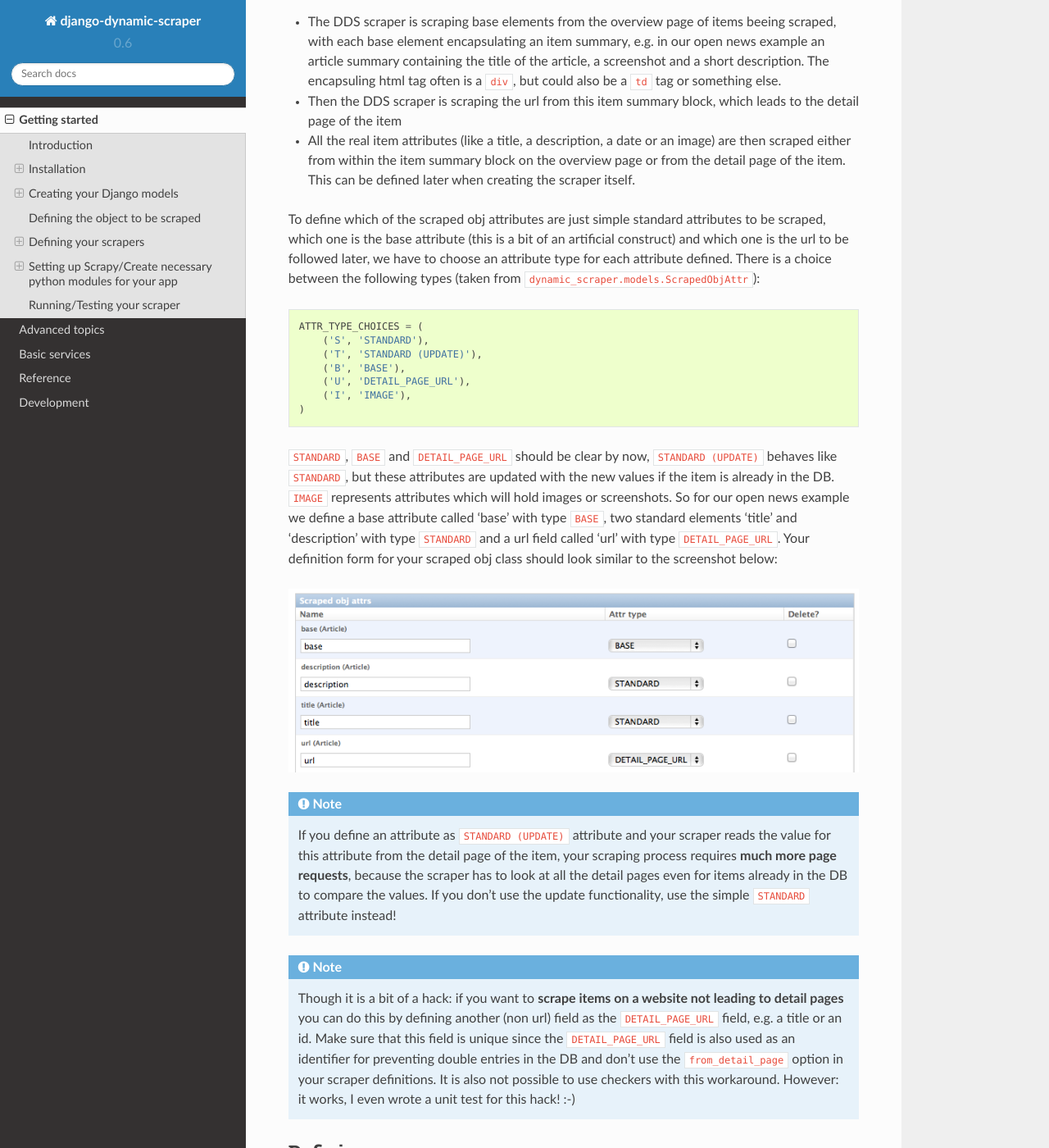
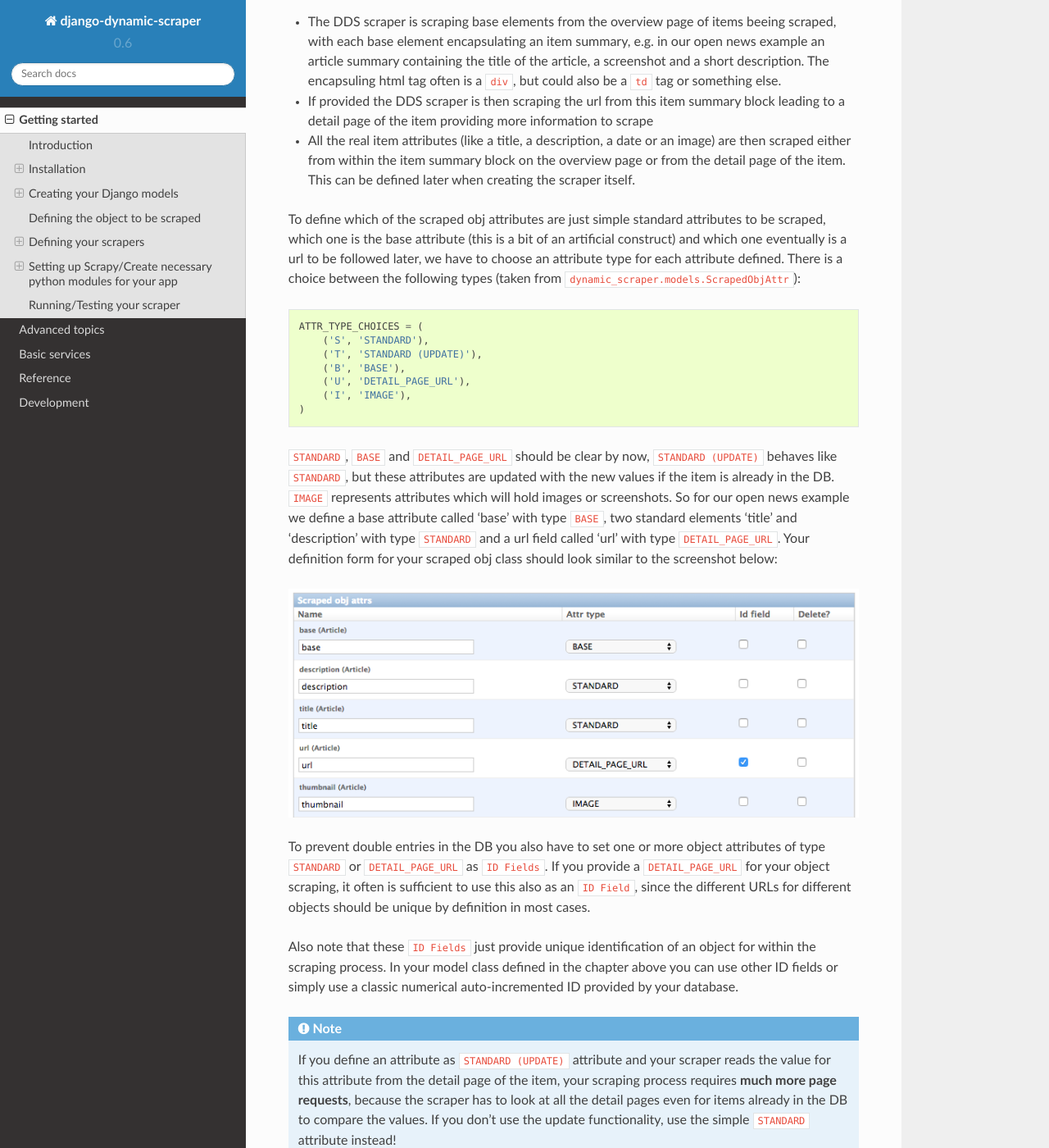
Before and after one commit to dev02019/django-dynamic-scraper, a Sphinx documentation site: the page built from docs/getting_started.rst, in a window 1280 px wide and 1400 px high, scrolled down 5822 px. Shown: the whole window at 82% size. Built offline with Sphinx 7.4.7 and the Read the Docs theme 2.0.0, drawn with Linux system fonts in a browser that asks for light colours.

Commit message:
Updated doc section with infos on ID field definition in Django admin for scraped object classes

```diff
--- a/docs/getting_started.rst
+++ b/docs/getting_started.rst
@@ -246,13 +246,14 @@ is scraping items, the **general workflow of the scraping process** is as follow
   element encapsulating an item summary, e.g. in our open news example an article summary containing the
   title of the article, a screenshot and a short description. The encapsuling html tag often is a ``div``,
   but could also be a ``td`` tag or something else.
-* Then the DDS scraper is scraping the url from this item summary block, which leads to the detail page of the item
+* If provided the DDS scraper is then scraping the url from this item summary block leading to a detail page of the
+  item providing more information to scrape
 * All the real item attributes (like a title, a description, a date or an image) are then scraped either from
   within the item summary block on the overview page or from the detail page of the item. This can be defined later
   when creating the scraper itself.
 
 To define which of the scraped obj attributes are just simple standard attributes to be scraped, which one
-is the base attribute (this is a bit of an artificial construct) and which one is the url to be followed
+is the base attribute (this is a bit of an artificial construct) and which one eventually is a url to be followed
 later, we have to choose an attribute type for each attribute defined. There is a choice between the following
 types (taken from ``dynamic_scraper.models.ScrapedObjAttr``)::
 
@@ -273,19 +274,21 @@ should look similar to the screenshot below:
 
 .. image:: images/screenshot_django-admin_add_scraped_obj_class.png
 
+To prevent double entries in the DB you also have to set one or more object attributes of type ``STANDARD`` or
+``DETAIL_PAGE_URL`` as ``ID Fields``. If you provide a ``DETAIL_PAGE_URL`` for your object scraping, it often is
+sufficient to use this also as an ``ID Field``, since the different URLs for different objects should be unique by
+definition in most cases.
+
+Also note that these ``ID Fields`` just provide unique identification of an object for within the scraping process. In your
+model class defined in the chapter above you can use other ID fields or simply use a classic numerical auto-incremented
+ID provided by your database.
+
 .. note::
    If you define an attribute as ``STANDARD (UPDATE)`` attribute and your scraper reads the value for this attribute from the detail page
    of the item, your scraping process requires **much more page requests**, because the scraper has to look at all the detail pages
    even for items already in the DB to compare the values. If you don't use the update functionality, use the simple ``STANDARD``
    attribute instead!
 
-
-.. note::
-	Though it is a bit of a hack: if you want to **scrape items on a website not leading to detail pages** you can do
-	this by defining another (non url) field as the ``DETAIL_PAGE_URL`` field, e.g. a title or an id. Make sure that this
-	field is unique since the ``DETAIL_PAGE_URL`` field is also used as an identifier for preventing double
-	entries in the DB and don't use the ``from_detail_page`` option in your scraper definitions. It is also not possible
-	to use checkers with this workaround. However: it works, I even wrote a unit test for this hack! :-)
 
 Defining your scrapers
 ======================
```
Also changed, not shown: docs/images/screenshot_django-admin_add_scraped_obj_class.png.
